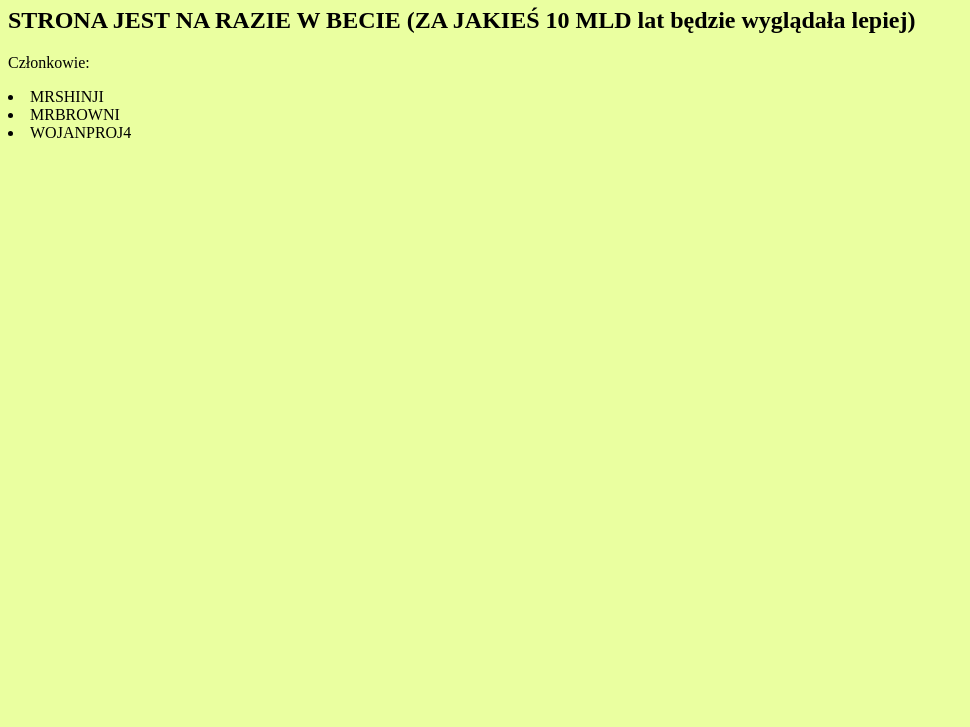
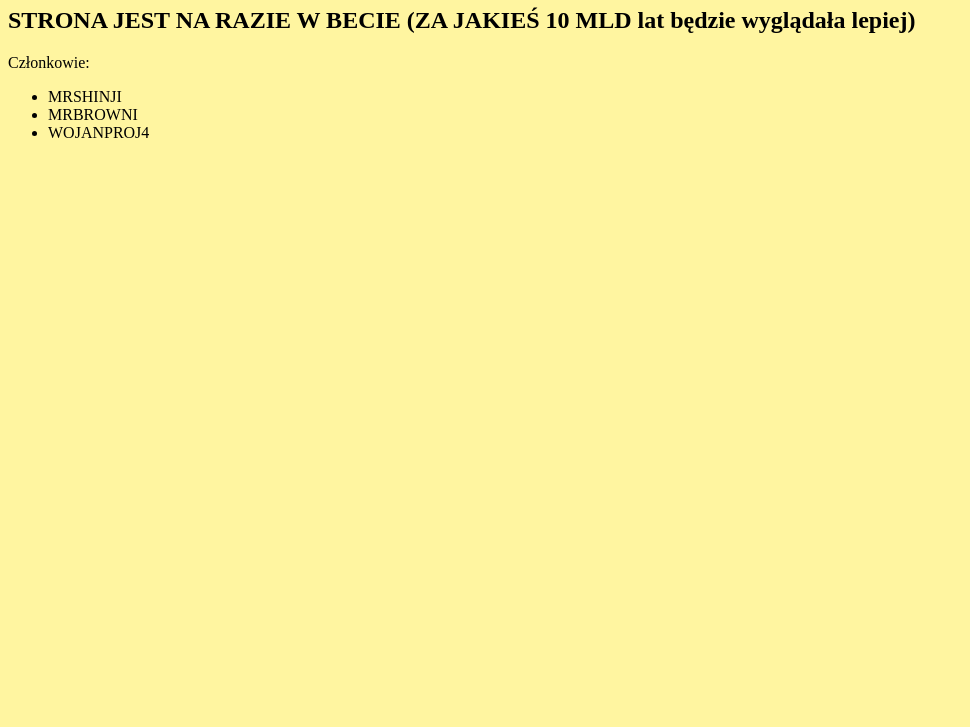
Before and after one commit to Kacik8/TSTTS, a plain HTML site: page index.html in a window 1280 px wide. Shown: the part 73-800 px from the top of the page, without its empty margins (0-970 px from the left). Drawn offline with Linux system fonts and the light colour scheme.

Commit message:
Add files via upload

```diff
--- a/index.html
+++ b/index.html
@@ -8,7 +8,7 @@
 
             }
             html,body {
-                background: rgb(234, 255, 160);
+                background: rgb(255, 245, 160);
             }
         </style>
 
@@ -18,8 +18,10 @@
     <h1>WITAJ NA STRONIE TSTTS</h1>
     <h2>STRONA JEST NA RAZIE W BECIE (ZA JAKIEŚ 10 MLD lat będzie wyglądała lepiej)</h2>
     <p>Członkowie:</p>
+    <ul>
     <li>MRSHINJI</li>
     <li>MRBROWNI</li>
     <li>WOJANPROJ4</li>
+    </ul>
     </body>
 </html>
```
